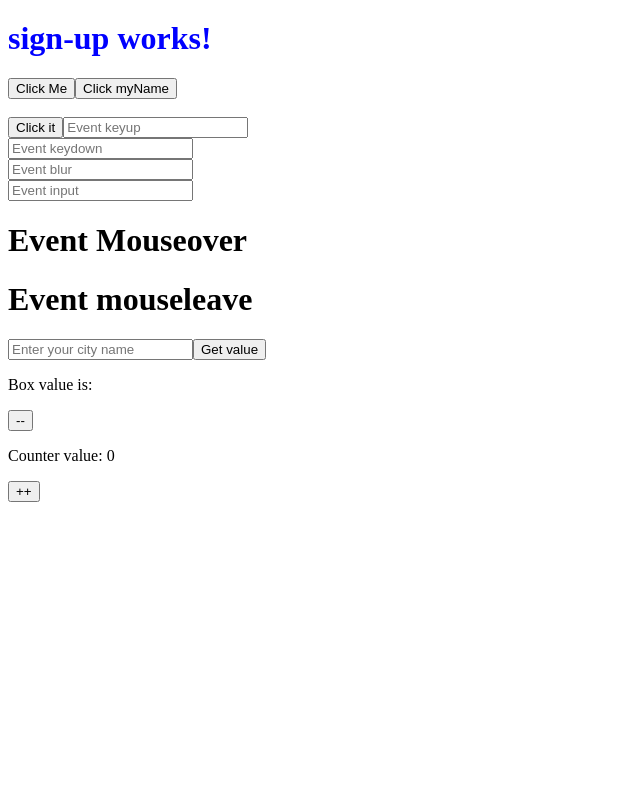
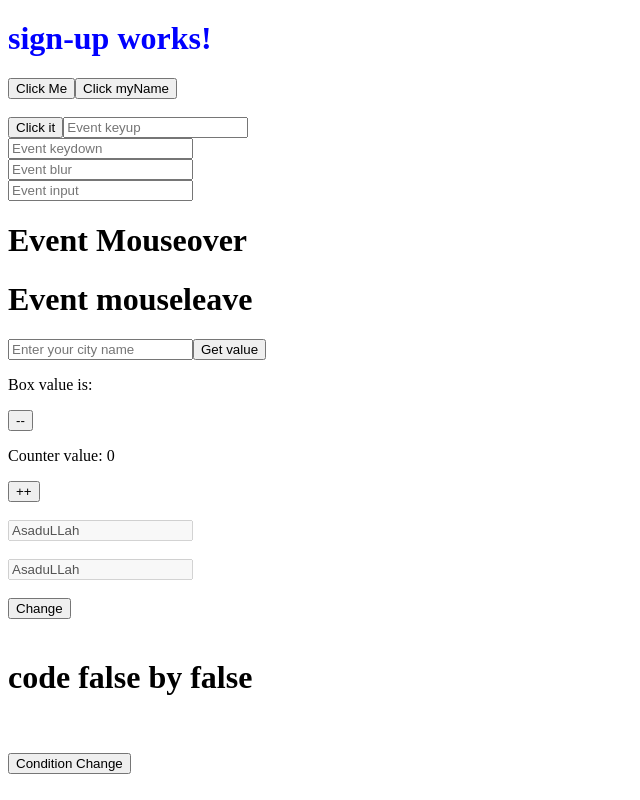
Before and after one commit to asadullahjamil0/newLatestAppModule, an Angular app: page / in a window 1280 px wide. Shown: the part 386-1186 px from the top of the page, without its empty margins (0-640 px from the left). Before the commit the page ends 896 px from the top, so only its background shows below. Built offline with nearby package versions, Linux system fonts and the light colour scheme.

Commit message:
Property binding and if-else condition in Angular.

```diff
--- a/src/app/app.component.html
+++ b/src/app/app.component.html
@@ -27,3 +27,27 @@
 <button (click)="counter('')">--</button>
 <p>Counter value: {{count}}</p>
 <button (click)="counter('add')">++</button>
+
+<br> <br>
+<input type="text" name="user-name" value={{name}} disabled={{disable}}>
+<br> <br>
+<input type="text" name="user-name" [value]=name [disabled]=disable>
+<br> <br>
+<button (click)="getChange()">Change</button>
+<br> <br>
+
+<h1 *ngIf="show; then ifBlock else elseBlock"></h1>
+
+<ng-template #ifBlock>
+    <h1>
+        If condition
+    </h1>
+</ng-template>
+<ng-template #elseBlock>
+    <h1>
+        code false by false
+    </h1>
+</ng-template>
+<br> <br>
+<button (click)="changeCondition()">Condition Change</button>
+<br> <br>
--- a/src/app/app.component.ts
+++ b/src/app/app.component.ts
@@ -27,4 +27,15 @@ export class AppComponent {
     type === 'add' ? this.count++ : this.count--;
   }
 
+  name = 'AsaduLLah';
+  disable = true;
+
+  getChange() {
+    this.disable === true ? this.disable = false : this.disable = true;
+  }
+  show = false;
+  changeCondition() {
+    this.show === false ? this.show = true : this.show = false;
+  }
+
 }
```
